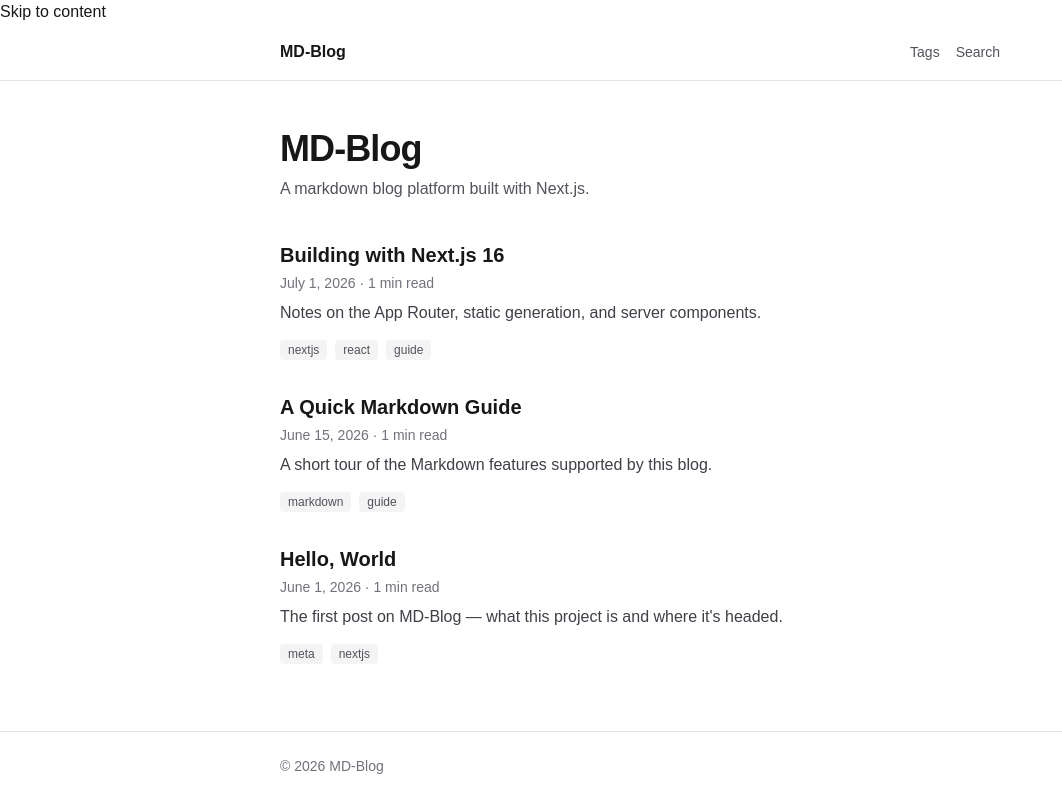
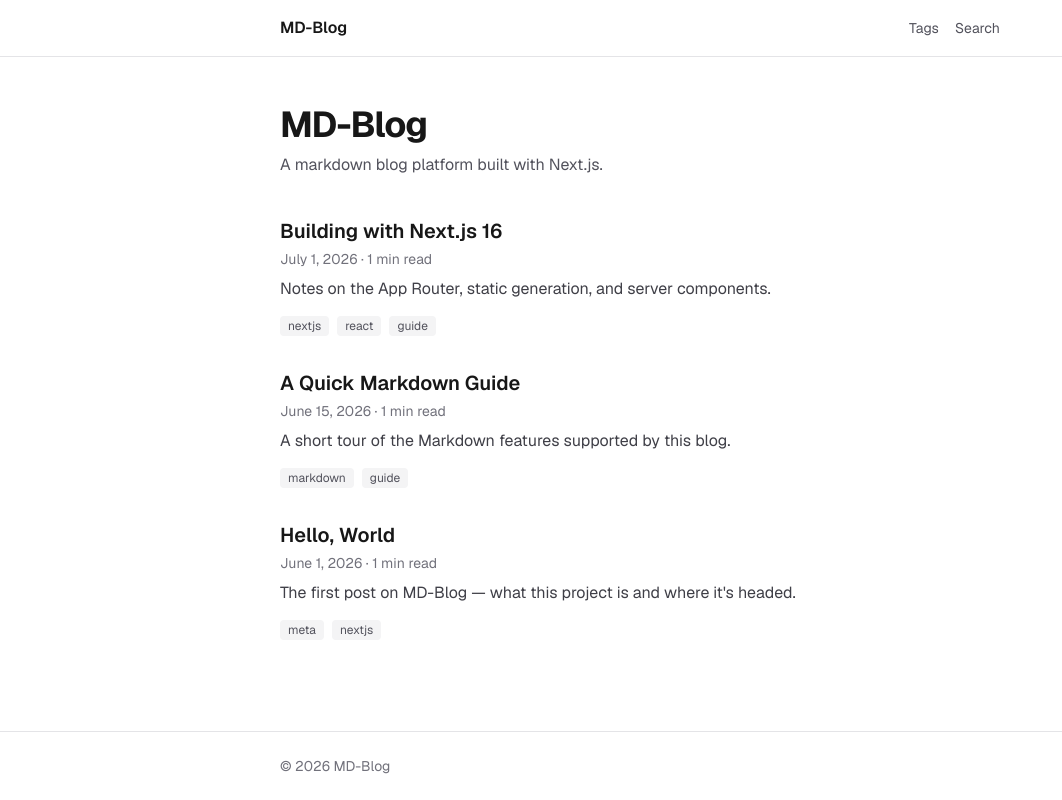
Before and after one commit to NathanGr33n/MD-Blog, a Next.js app: page / in a window 1280 px wide. Shown: the whole page, without its empty margins (0-1062 px from the left). Built offline with nearby package versions, Linux system fonts and the light colour scheme; no server answers.

Commit message:
feat-> improve accessibility and dark-mode styles
Use the Geist font on the body (replacing the scaffold default), add a
visible keyboard focus indicator, and style the skip-to-content link.

Files:
- src/app/globals.css: body font-family fix, :focus-visible outline, .skip-link styles

```diff
--- a/src/app/globals.css
+++ b/src/app/globals.css
@@ -23,7 +23,31 @@
 body {
   background: var(--background);
   color: var(--foreground);
-  font-family: Arial, Helvetica, sans-serif;
+  font-family: var(--font-geist-sans), ui-sans-serif, system-ui, sans-serif;
+}
+
+/* Visible keyboard focus indicator for interactive elements. */
+:focus-visible {
+  outline: 2px solid currentColor;
+  outline-offset: 2px;
+  border-radius: 2px;
+}
+
+/* Skip-to-content link: off-screen until focused. */
+.skip-link {
+  position: absolute;
+  left: 0.5rem;
+  top: -3.5rem;
+  z-index: 50;
+  padding: 0.5rem 0.75rem;
+  border-radius: 0.375rem;
+  background: var(--foreground);
+  color: var(--background);
+  transition: top 0.15s ease-in-out;
+}
+
+.skip-link:focus {
+  top: 0.5rem;
 }
 
 /* Heading anchors from rehype-autolink-headings should look like plain headings. */
```
